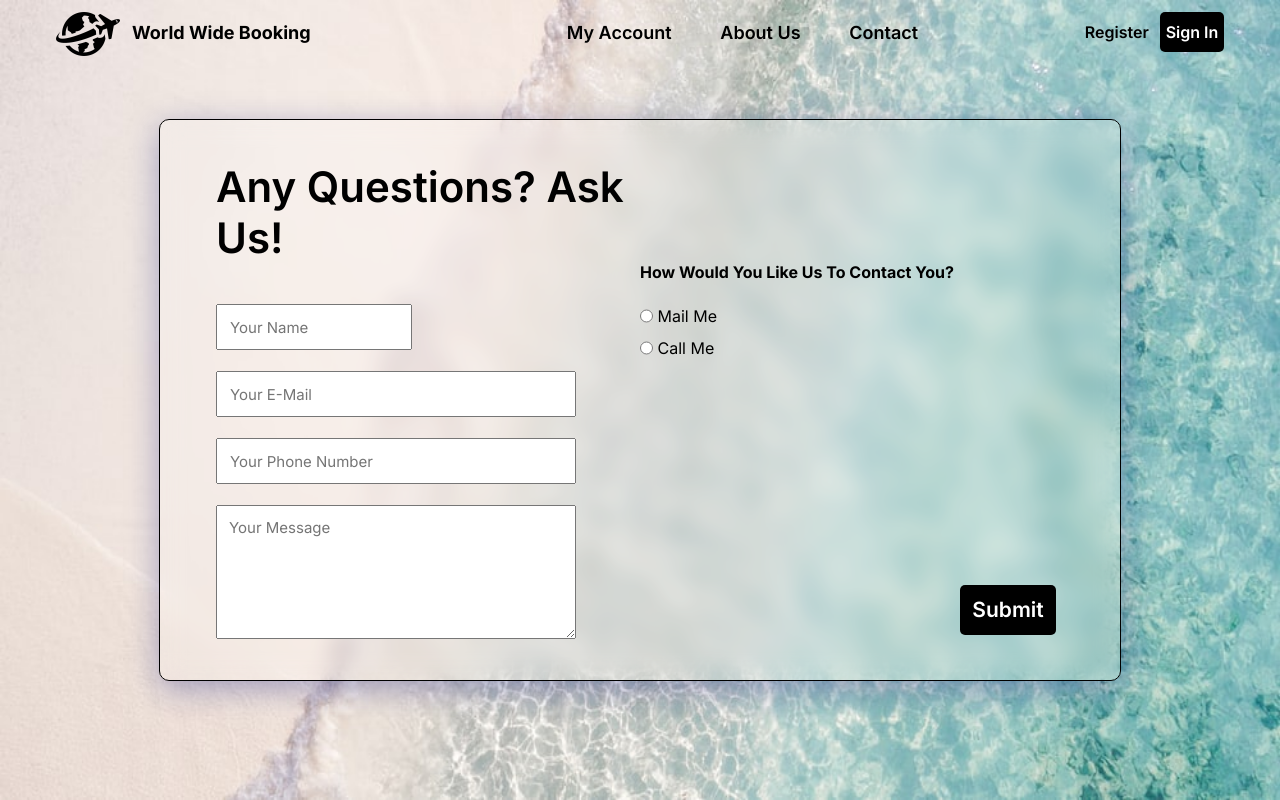
After one commit to Selcuk024/webapp2, a PHP site: page /contact.php in a window 1280 px wide. The commit adds this page. Run offline with PHP 8.4, Linux system fonts and the light colour scheme.

Commit message:
more cahnges

```diff
--- /dev/null
+++ b/website/contact.php
@@ -0,0 +1,58 @@
+<!DOCTYPE html>
+<html lang="en">
+<head>
+    <meta charset="UTF-8">
+    <meta http-equiv="X-UA-Compatible" content="IE=edge">
+    <meta name="viewport" content="width=device-width, initial-scale=1.0">
+    <title>Document</title>
+    <link rel="stylesheet" href="css/style.css">
+    <link rel="preconnect" href="https://fonts.googleapis.com">
+    <link rel="preconnect" href="https://fonts.gstatic.com" crossorigin>
+    <link href="https://fonts.googleapis.com/css2?family=Inter:wght@100;200;300;400;500;600;700;800;900&display=swap"
+        rel="stylesheet">
+</head>
+<body >
+    <img class="contact-page-bg" src="media/contact-background.jpeg">
+<?php
+    include_once("navbar-not-logged-in.php");
+    ?>
+    <div class="contact-container">
+        <div class="contact-info">
+            <div class="contact-column">
+
+            <p class="contact-text">
+                Any Questions? Ask Us!
+            </p>
+            <form class="contact-form" action="" method="post">
+                <input type="text" class="field1" placeholder="Your Name">
+                <input type="text" class="field2" placeholder="Your E-Mail">
+                <input type="text" class="field2" placeholder="Your Phone Number">
+                <textarea class="big" placeholder="Your Message"></textarea>
+
+            </div>
+            <div class="contact-column2">
+                <div class="container-contact">
+                <p class="contact-small-text">How Would You Like Us To Contact You?</p>
+                <div class="form-container">
+                <input type="radio" id="mail-me" name="options" value="Mail Me">
+                  <label for="mail-me">Mail Me</label>
+
+                </div>
+                <div class="form-container">
+
+                <input type="radio" id="call-me" name="options" value="Call Me">
+                  <label for="call-me">Call Me</label>
+                </div>
+
+                </div>
+                <div class="another-contact-container">
+                    <input type="submit" class="contact-submit" value="Submit">
+                </div>
+            </form>
+
+            </div>
+
+        </div>
+    </div>
+</body>
+</html>
--- a/website/css/style.css
+++ b/website/css/style.css
@@ -369,3 +369,108 @@ h1{
     font-weight: 700;
 
 }
+/* contact page */
+.contact-page-bg{
+    position: absolute;
+    width: 100%;
+    height: 100vh;
+}
+.contact-container{
+    width: 100%;
+    height: 100vh;
+    display: flex;
+    justify-content: center;
+    align-items: center;
+}
+.contact-info{
+    width: 75%;
+    height: 70%;
+    background: rgba( 255, 255, 255, 0.2 );
+    box-shadow: 0 8px 32px 0 rgba( 31, 38, 135, 0.37 );
+    backdrop-filter: blur( 11.5px );
+    -webkit-backdrop-filter: blur( 11.5px );
+    border-radius: 10px;
+    border: 1px solid #000;
+    display: flex;
+    flex-direction: row;
+}
+.contact-column{
+    display: flex;
+    flex-direction: column;
+    justify-content: space-evenly;
+    width: 50%;
+    height: 100%;
+}
+.contact-column2{
+    display: flex;
+    flex-direction: column;
+    justify-content: center;
+    width: 50%;
+    height: 100%;
+}
+.contact-text{
+    font-size: 42px;
+    font-weight: 600;
+    margin-left: 56px;
+}
+.contact-form{
+    width: 75%;
+    display: flex;
+    flex-direction: column;
+    margin-right: auto;
+    gap: 21px;
+    margin-left: 56px;
+}
+.field1{
+    width: 50%;
+    height: 42px;
+    font-size: 15px;
+}
+.field2{
+    font-size: 15px;
+
+    height: 42px;
+}
+.big{
+    font-size: 15px;
+    padding-left: 12px;
+    padding-top: 12px;
+    height: 120px;
+}
+input{
+    padding-left: 12px;
+}
+.form-container{
+    display: flex;
+    flex-direction: row;
+    margin-bottom: 12px;
+}
+.contact-small-text{
+    margin-bottom: 24px;
+    font-weight: 700;
+}
+.container-contact{
+    height: 54%;
+    justify-content: center;
+    display: flex;
+    flex-direction: column;
+}
+.another-contact-container{
+    height: 30%;
+    display: flex;
+    flex-direction: column;
+    justify-content: end;
+}
+.contact-submit{
+    width: 20%;
+    height: 30%;
+    margin-left: auto;
+    margin-right: 64px;
+    background-color: #000;
+    color: #fff;
+    font-weight: 600;
+    padding-right: 12px;
+    font-size: 21px;
+    border: none;
+    border-radius: 5px;
+}
```
Also changed, not shown: website/book.php (renamed from book.php).
